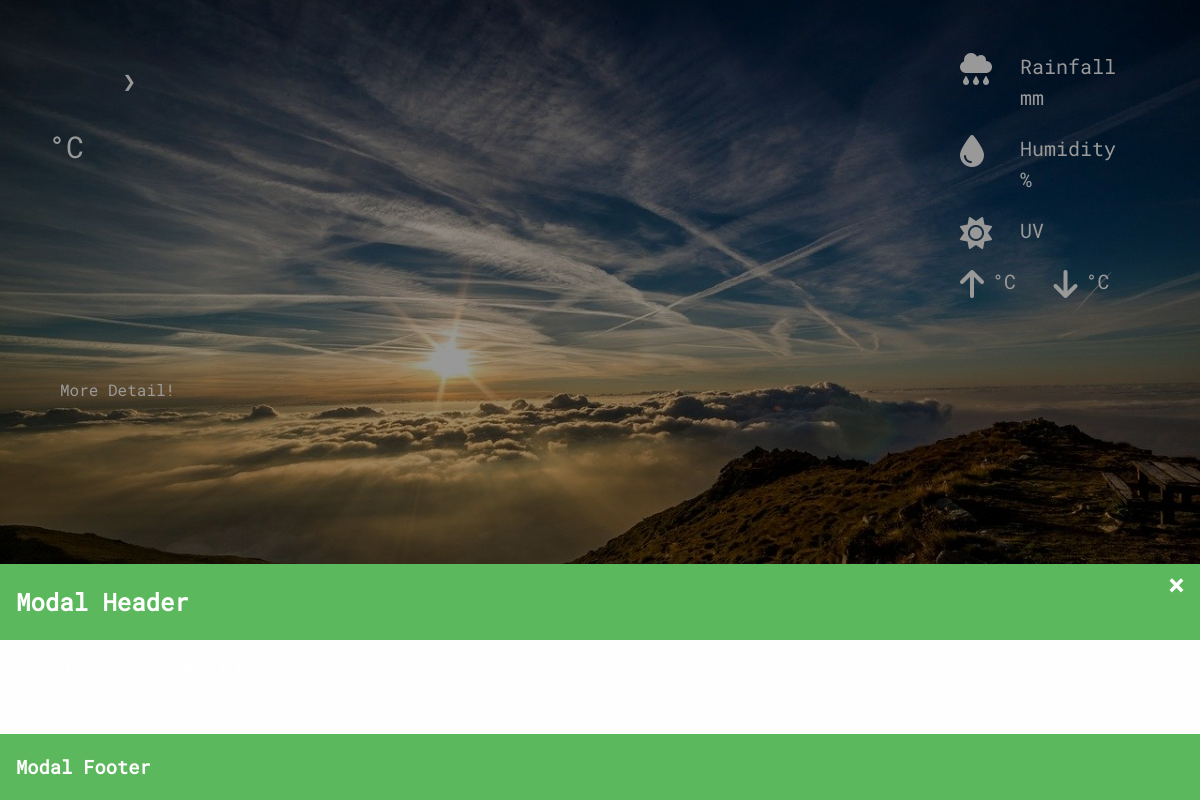
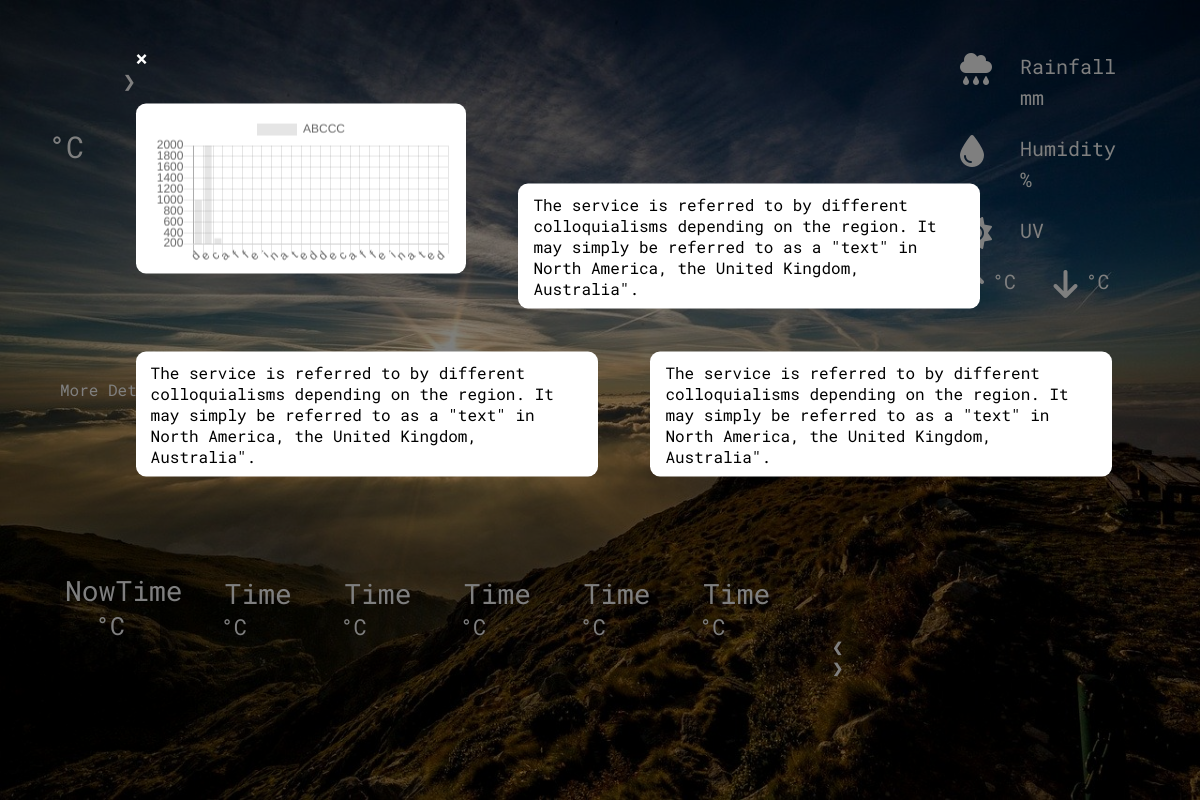
Before and after one commit to kos5c23123/FYP, an Electron app: page index.html in a window 1200 px wide. Both pictures are taken after a click on the link "More Detail!". Drawn offline with nearby package versions, Linux system fonts and the light colour scheme.

Commit message:
Adding new function

```diff
--- a/assets/css/main.css
+++ b/assets/css/main.css
@@ -141,3 +141,62 @@ body {
     box-shadow: 0 12px 16px 0 rgba(0,0,0,0.24),
                 0 17px 50px 0 rgba(0,0,0,0.19);
 }
+
+.modal {
+    position: fixed;
+    top: 10%;
+    left: 5%;
+    transform: translate(-5%, -10%) scale(0);
+    transition: 200ms ease-in-out;
+    z-index: 10;
+    /* background-color: white; */
+    max-width: 90%;
+    color: black;
+}
+
+.modal.active{
+    transform: translate(5%, -10%) scale(1);
+}
+.modal-header {
+    padding: 10px 15px;
+    display: flex;
+    justify-content: space-between;
+    align-items: center;
+
+}
+
+.modal-header .close-button {
+    cursor: pointer;
+    border: none;
+    outline: none;
+    background: none;
+    font-size: 1.25rem;
+    font-weight: bolder;
+    color: white;
+}
+.modal-body {
+    padding: 10px 15px;
+    color: black;
+    background-color: white;
+    border-radius: 10px;
+    max-width: 40%;
+    margin: 2% 2%;
+    display: inline-block;
+}
+
+#overlay {
+    position: fixed;
+    opacity: 0;
+    top: 0;
+    left: 0;
+    bottom: 0;
+    right: 0;
+    background-color: rgba(0,0,0,.5);
+    transition: 200ms ease-in-out;
+    pointer-events: none;
+}
+
+#overlay.active {
+    opacity: 1;
+    pointer-events: all;
+}
--- a/assets/js/GetWeather.js
+++ b/assets/js/GetWeather.js
@@ -222,5 +222,39 @@ const showOutput = (index) => {
     btnNext.disabled = isIndexOuterEdge(index, FThours.length, viewSize);
 }
 
-startTime();
-GetData();
+// startTime();
+// GetData();
+
+const openModalBotton = document.querySelectorAll('[data-modal-target]')
+const closeModalBotton = document.querySelectorAll('[data-close-button]')
+const overlay = document.getElementById('overlay')
+
+openModalBotton.forEach(button =>{
+  button.addEventListener('click', () => {
+    const modal = document.querySelector(button.dataset.modalTarget)
+    openModal(modal)
+  })
+})
+overlay.addEventListener('click',() =>{
+  const modals = document.querySelectorAll('.modal.active')
+  modals.forEach(modal => {
+    closeModal(modal)
+  })
+})
+closeModalBotton.forEach(button =>{
+  button.addEventListener('click', () => {
+    const modal = button.closest('.modal')
+    closeModal(modal)
+  })
+})
+
+function openModal(modal) {
+  if (modal == null) return
+  modal.classList.add('active')
+  overlay.classList.add('active')
+}
+function closeModal(modal) {
+  if (modal == null) return
+  modal.classList.remove('active')
+  overlay.classList.remove('active')
+}
--- a/index.html
+++ b/index.html
@@ -9,89 +9,6 @@
   <script src="https://kit.fontawesome.com/8d22a446d2.js" crossorigin="anonymous"></script>
   <link rel="stylesheet" type="text/css" href="assets/css/main.css">
   <link href="https://fonts.googleapis.com/css2?family=Roboto+Mono&display=swap" rel="stylesheet">
-  <style>
-    body {font-family: Arial, Helvetica, sans-serif;}
-
-    /* The Modal (background) */
-    .modal {
-      display: none; /* Hidden by default */
-      position: fixed; /* Stay in place */
-      z-index: 1; /* Sit on top */
-      left: 0;
-      top: 0;
-      width: 100%; /* Full width */
-      height: 100%; /* Full height */
-      overflow: auto; /* Enable scroll if needed */
-      background-color: rgb(0,0,0); /* Fallback color */
-      background-color: rgba(0,0,0,0.4); /* Black w/ opacity */
-      -webkit-animation-name: fadeIn; /* Fade in the background */
-      -webkit-animation-duration: 0.4s;
-      animation-name: fadeIn;
-      animation-duration: 0.4s
-    }
-
-    /* Modal Content */
-    .modal-content {
-      position: fixed;
-      bottom: 0;
-      background-color: #fefefe;
-      width: 100%;
-      -webkit-animation-name: slideIn;
-      -webkit-animation-duration: 0.4s;
-      animation-name: slideIn;
-      animation-duration: 0.4s
-    }
-
-    /* The Close Button */
-    .close {
-      color: white;
-      float: right;
-      font-size: 28px;
-      font-weight: bold;
-    }
-
-    .close:hover,
-    .close:focus {
-      color: #000;
-      text-decoration: none;
-      cursor: pointer;
-    }
-
-    .modal-header {
-      padding: 2px 16px;
-      background-color: #5cb85c;
-      color: white;
-    }
-
-    .modal-body {padding: 2px 16px;}
-
-    .modal-footer {
-      padding: 2px 16px;
-      background-color: #5cb85c;
-      color: white;
-    }
-
-    /* Add Animation */
-    @-webkit-keyframes slideIn {
-      from {bottom: -300px; opacity: 0}
-      to {bottom: 0; opacity: 1}
-    }
-
-    @keyframes slideIn {
-      from {bottom: -300px; opacity: 0}
-      to {bottom: 0; opacity: 1}
-    }
-
-    @-webkit-keyframes fadeIn {
-      from {opacity: 0}
-      to {opacity: 1}
-    }
-
-    @keyframes fadeIn {
-      from {opacity: 0}
-      to {opacity: 1}
-    }
-    </style>
 </head>
 
 <body onload="GetLocation()">
@@ -231,56 +148,48 @@
     </div>
   </div>
   <div class="container Details">
-    <a id="detailPage">More Detail!</a>
+    <a data-modal-target="#modal" id="detailPage">More Detail!</a>
   </div>
-  <!-- The Modal -->
-<div id="myModal" class="modal">
-
-  <!-- Modal content -->
-  <div class="modal-content">
+<div class="modal" id="modal">
   <div class="modal-header">
-      <span class="close">&times;</span>
-      <h2>Modal Header</h2>
+    <button data-close-button class="close-button">&times;</button>
   </div>
   <div class="modal-body">
-      <p>Some text in the Modal Body</p>
-      <p>Some other text...</p>
+    <canvas id="rainfallChart"></canvas>
   </div>
-    <div class="modal-footer">
-      <h3>Modal Footer</h3>
+  <div class="modal-body">
+    The service is referred to by different colloquialisms depending on the region. It may simply be referred to as a "text" in North America, the United Kingdom, Australia".
+  </div>
+  <div class="modal-body">
+    The service is referred to by different colloquialisms depending on the region. It may simply be referred to as a "text" in North America, the United Kingdom, Australia".
+  </div>
+  <div class="modal-body">
+    The service is referred to by different colloquialisms depending on the region. It may simply be referred to as a "text" in North America, the United Kingdom, Australia".
   </div>
 </div>
+<div id="overlay"></div>
+</body>
+<script src="assets/js/GetWeather.js"></script>
+<script src="https://cdnjs.cloudflare.com/ajax/libs/Chart.js/2.9.3/Chart.min.js"></script>
+<script>
+  let arrlist = ['d', 'e', 'c', 'a', 'f', 'f', 'e', 'i', 'n', 'a', 't', 'e', 'd','d', 'e', 'c', 'a', 'f', 'f', 'e', 'i', 'n', 'a', 't', 'e', 'd']
+  let rainfallChart = document.getElementById('rainfallChart').getContext('2d')
 
-</div>
-
-</body>
-<!-- <script src="assets/js/GetWeather.js"></script> -->
-<script>
-// Get the modal
-var modal = document.getElementById("myModal");
-
-// Get the button that opens the modal
-var btn = document.getElementById("detailPage");
-
-// Get the <span> element that closes the modal
-var span = document.getElementsByClassName("close")[0];
-
-// When the user clicks the button, open the modal
-btn.onclick = function() {
-  modal.style.display = "block";
-}
-
-// When the user clicks on <span> (x), close the modal
-span.onclick = function() {
-  modal.style.display = "none";
-}
-
-// When the user clicks anywhere outside of the modal, close it
-window.onclick = function(event) {
-  if (event.target == modal) {
-    modal.style.display = "none";
-  }
-}
+  let massPopChart = new Chart(rainfallChart,{
+    type:'bar',
+    data:{
+      labels:arrlist,
+      datasets:[{
+        label:'ABCCC',
+        data:[
+          1000,
+          2000,
+          300
+        ]
+      }]
+    },
+    options:{}
+  })
 </script>
 
 </html>
--- a/main.js
+++ b/main.js
@@ -2,7 +2,7 @@ const { app, BrowserWindow } = require('electron')
 
 function createWindow() {
   process.env.GOOGLE_API_KEY = 'AIzaSyAw9PVACjlLl2HtKdUwxBw0DGhyKwpK9pQ';
-  window = new BrowserWindow({ width: 950, height: 600 })
+  window = new BrowserWindow({ width: 1200, height: 800 })
   window.loadFile('index.html')
 }
 
```
Lines whose indentation alone changed are shown as unchanged.
